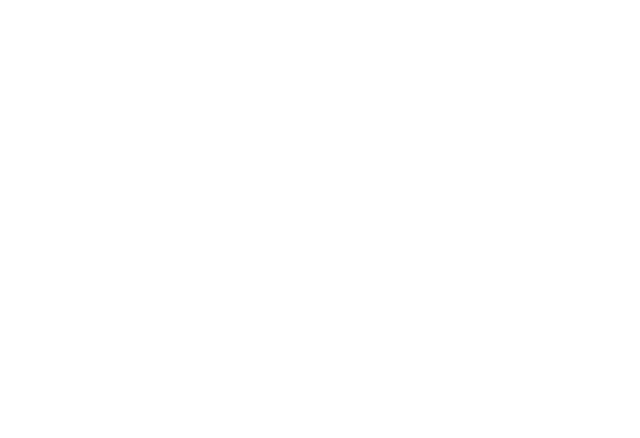
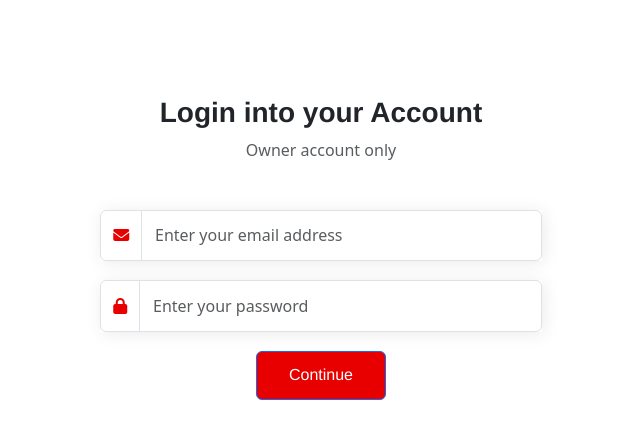
Before and after one commit to mario0070/fan-card, a React (Vite) app: page /account-login in a window 1280 px wide. Before the commit this address had no page. Shown: the top 438 px of the page, without its empty margins (319-959 px from the left). Built offline with nearby package versions, Linux system fonts and the light colour scheme.

Commit message:
owner login

```diff
--- a/src/App.jsx
+++ b/src/App.jsx
@@ -7,6 +7,7 @@
 import Contact from './pages/contact'
 import Listing from './pages/listing'
 import Promo from './pages/promo'
+import Login from './pages/login'
 import { Route, Routes } from 'react-router-dom'
 
 function App() {
@@ -21,6 +22,7 @@
           <Route element={<Blog/>} path='/blogs'/>
           <Route element={<Form/>} path='/enrollment'/>
           <Route element={<Show/>} path='/my-dashboard'/>
+          <Route element={<Login/>} path='/account-login'/>
         </Routes>
     </>
   )
--- /dev/null
+++ b/src/pages/login.jsx
@@ -0,0 +1,73 @@
+import React, { useRef, useState } from 'react'
+import axios from '../axios'
+import { useCookies } from 'react-cookie'
+
+export default function Login() {
+    const password = useRef()
+    const email = useRef()
+    const [cookie, setCookie] = useCookies("")
+
+    const alert = (icon, msg) => {
+        const Toast = Swal.mixin({
+            toast: true,
+            position: "top-end",
+            showConfirmButton: false,
+            timer: 3000,
+            timerProgressBar: true,
+            didOpen: (toast) => {
+              toast.onmouseenter = Swal.stopTimer;
+              toast.onmouseleave = Swal.resumeTimer;
+            }
+          });
+          Toast.fire({
+            icon: icon,
+            title: msg
+          });
+    }
+
+    const submitForm = (e) => {
+        e.preventDefault()
+        var submitbtn = document.querySelector(".submitbtn")
+        submitbtn.innerHTML =  `processing <div class="spinner-border spinner-border-sm"></div>`
+        axios.post("/user/owner", {
+            password : password.current.value,
+            email : email.current.value,
+        })
+        .then(res => {
+            console.log(res)
+            alert("success", "User Login")
+            setCookie("owner",res.data)
+            window.location.href = "/my-dashboard"
+        })
+        .catch(err => {
+            alert("error", "invalid credentials")
+            submitbtn.innerHTML =  `Continue`
+            console.log(err)
+        })
+    }
+
+  return (
+    <div className='page pt-5'>
+        <h3 className="fw-bold text-center mt-5">Login into your Account</h3>
+        <p className="text-center text-muted">Owner account only</p>
+
+       <form className='mt-5' onSubmit={submitForm}>
+            <div class="input-group">
+                <span class="input-group-text"><i class="fa-solid fa-envelope"></i></span>
+                <input ref={email} required type="Email" class="form-control" placeholder="Enter your email address"/>
+            </div>
+
+            <div class="input-group">
+                <span class="input-group-text"><i class="fa-solid fa-lock"></i></span>
+                <input ref={password} required type="password" class="form-control" placeholder="Enter your password"/>
+            </div>
+
+            <div className="text-center">
+                <button className='btn submitbtn btn-primary border-none'>Continue</button>
+            </div>
+
+
+        </form>
+    </div>
+  )
+}
--- a/src/pages/show.jsx
+++ b/src/pages/show.jsx
@@ -1,9 +1,12 @@
 import React, { useEffect, useState } from 'react'
 import axios from '../axios'
+import { useCookies } from 'react-cookie'
 
 export default function Show() {
     const [data, setdata] = useState([])
     const [loaded, setloaded] = useState(false)
+    const [cookie, setCookie] = useCookies("")
+    const [user, setUser] = useState(cookie.owner ??  "")
 
     useEffect(() => {
         axios.get("/card")
@@ -17,6 +20,7 @@
         })
     },[data])
 
+    if(user){
         return (
             <div className='page'>
                 <h2 className="text-center fw-bold text-muted mb-1 mt-3">Data Save</h2>
@@ -79,3 +83,7 @@
             </div>
         )
     }
+    else{
+        window.location.href = "/account-login"
+    }
+}
```
Also changed, not shown: src/pages/google.jsx (added, +9 -0 lines). Lines whose indentation alone changed are shown as unchanged.
